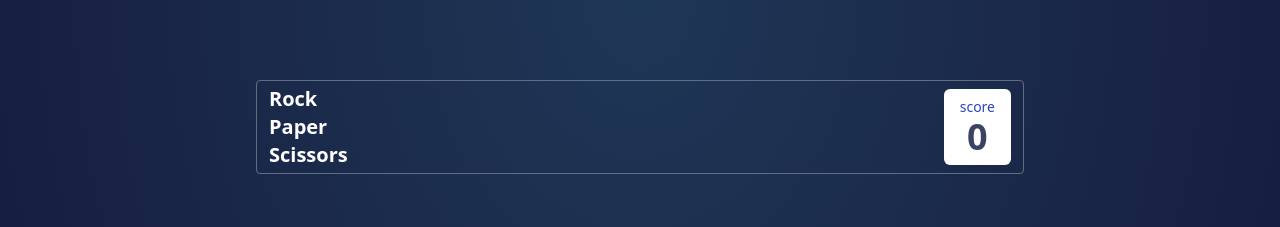
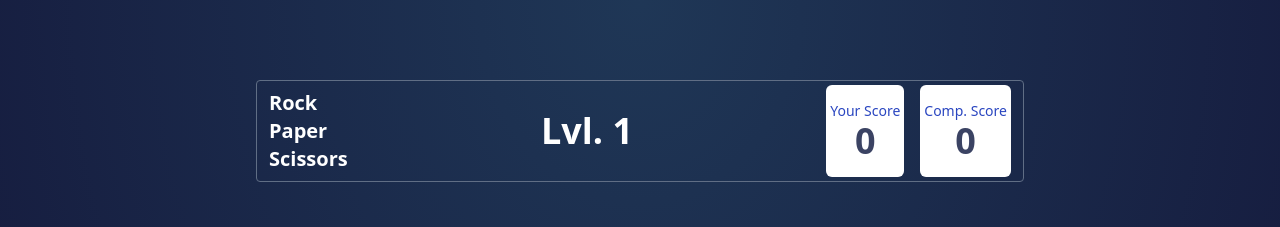
Before and after one commit to Kareem24/rock-paper, a React (Vite) app: page / in a window 1280 px wide. Shown: the top 227 px of the page. Built offline with nearby package versions, Linux system fonts and the light colour scheme.

Commit message:
Feat: implement level change feature and computer score count

```diff
--- a/src/App.jsx
+++ b/src/App.jsx
@@ -1,6 +1,6 @@
 import Header from './components/Header'
 import Button from './components/Button'
-import Mainpage from './pages/Mainpage'
+import MainPage from './pages/Mainpage'
 import YouWin from './pages/Youwin'
 import { BrowserRouter, Route, Routes } from 'react-router-dom'
 import Modal from './components/Modal'
@@ -13,17 +13,20 @@ function App() {
   const [image, setImage] = useState(null)
   const [image2, setImage2] = useState(null)
   const [winMessage, setWinMessage] = useState('')
-  const[showWinMessage,setShowWinMessage]=useState(false)
+  const [showWinMessage,setShowWinMessage]=useState(false)
   const [score, setScore] = useState(0)
-  const[housePick,setHousePick] =useState(false)
+  const [compScore, setCompScore] = useState(0)
+  const [housePick, setHousePick] = useState(false)
+  const [counter, setCounter] = useState(0)
+
 
 
   return (
     <div className='bg-[radial-gradient(ellipse_at_top,_var(--tw-gradient-stops))] from-start to-end w-full min-h-screen pt-8 md:pt-20 relative'>
-      <Header score={score} />
+      <Header score={score}  compScore={compScore} counter={counter} setCounter={setCounter}  />
       <BrowserRouter>
         <Routes>
-          <Route path="/" element={<Mainpage setImage={setImage} setImage2={setImage2} setWinMessage={setWinMessage} setScore={setScore} setHousePick={ setHousePick} setShowWinMessage={setShowWinMessage}/>}></Route>
+          <Route path="/" element={<MainPage setImage={setImage} setImage2={setImage2} setWinMessage={setWinMessage} setScore={setScore} setHousePick={ setHousePick} setShowWinMessage={setShowWinMessage} setCompScore={setCompScore} setCounter={setCounter}  />}></Route>
           <Route path="win" element={
             <YouWin image={image} image2={image2}housePick={housePick} showWinMessage={showWinMessage}>
               <WinMessage winMessage={winMessage} setHousePick={ setHousePick} setShowWinMessage={setShowWinMessage} />
--- a/src/components/Header.jsx
+++ b/src/components/Header.jsx
@@ -1,16 +1,39 @@
-const Header = ({score}) => {
+/* eslint-disable react/prop-types */
+import { useEffect, useState } from "react"
+
+const Header = ({ score, compScore ,counter,setCounter}) => {
+  let [level, setLevel] = useState(1)
+
+  useEffect(() => {
+  if (counter > 10) {
+    setLevel(level=> level+1)
+    setCounter(0)
+
+  }
+
+
+  },[counter])
+  // if (score > 2) {
+  //   setLevel(level=>level+1)
+  // }
   return (
    <header className='flex justify-between py-1 px-3 border-headerOutline rounded md:w-[60%] w-[90%] border m-auto items-center'>
         <div>
           <p className=' text-lg font-bold md:text-xl capitalize text-white'>rock</p>
           <p className=' text-lg font-bold md:text-xl capitalize text-white'>paper</p>
           <p className=' text-lg font-bold md:text-xl capitalize text-white'>Scissors</p>
-        </div>
-        <div>
-          <div className=' rounded-md bg-white  py-2 px-4 text-center'>
+      </div>
+      <p className='font-bold text-xl lg:text-4xl text-white '>Lvl. { level}</p>
+        <div className="flex lg:gap-4 gap-2">
+          <div className=' rounded-md bg-white   py-1 px-1 lg:py-2 lg:py-4 text-center'>
 
-          <p className='text-sm text-scoreText'>score</p>
-          <p className='font-bold text-2xl lg:text-4xl text-darkText '>{ score}</p>
+          <p className='text-sm text-scoreText capitalize'>your score</p>
+          <p className='font-bold text-xl lg:text-4xl text-darkText '>{ score}</p>
+          </div>
+          <div className=' rounded-md bg-white  py-1 px-1 lg:py-2 lg:py-4 text-center'>
+
+          <p className='text-sm text-scoreText capitalize'>comp. score</p>
+          <p className='font-bold text-2xl lg:text-4xl text-darkText '>{compScore}</p>
           </div>
         </div>
       </header>
--- a/src/components/Modal.jsx
+++ b/src/components/Modal.jsx
@@ -6,7 +6,7 @@ const Modal = ({setIsModal}) => {
     </div>
     <div className='absolute top-0 z-10 max-h-screen flex justify-center items-center w-full'>
 
-    <img src={mobile} alt="" className='w-96 h-screen' onClick={()=>{setIsModal(false)}} />
+    <img src={mobile} alt="" className='w-96 h-screen cursor-pointer' onClick={()=>{setIsModal(false)}}/>
     </div>
   </>
   )
--- a/src/components/WinMessage.jsx
+++ b/src/components/WinMessage.jsx
@@ -1,4 +1,5 @@
-import React from 'react'
+/* eslint-disable react/prop-types */
+
 import { NavLink } from 'react-router-dom'
 
 const WinMessage = ({winMessage,setHousePick,setShowWinMessage}) => {
--- a/src/pages/Mainpage.jsx
+++ b/src/pages/Mainpage.jsx
@@ -5,23 +5,32 @@ import rock from '../assets/images/icon-rock.svg'
 import Image from '../components/Image'
 import { NavLink } from 'react-router-dom'
 import { data } from '../data'
-const Mainpage = ({ setImage,setImage2,setWinMessage,setScore,setHousePick,setShowWinMessage }) => {
+const MainPage = ({ setImage,setImage2,setWinMessage,setScore,setHousePick,setShowWinMessage ,setCompScore,setCounter,levelMsg}) => {
   const random = Math.floor(Math.random() * 3)
-  const checkWin = (user,house) => {
+
+
+  const checkWin = (user, house) => {
+      setCounter(counter=>counter+1)
     if (user.name === house.name) {
      setWinMessage('its a tie');
       return
     }
+
     if (user.name === 'paper' && house.name !== 'rock') {
       setWinMessage('you loose');
+      setCompScore(score=>score+1)
       return
     }
+
     if (user.name === 'rock' && house.name !== 'scissors') {
-     setWinMessage('you loose');
+      setWinMessage('you loose');
+      setCompScore(score=>score+1)
       return
     }
+
     if (user.name === 'scissors' && house.name !== 'paper') {
-     setWinMessage('you loose');
+      setWinMessage('you loose');
+      setCompScore(score=>score+1)
       return
     }
     setWinMessage('you win');
@@ -37,8 +46,8 @@ const Mainpage = ({ setImage,setImage2,setWinMessage,setScore,setHousePick,setSh
       setTimeout(() => {
         checkWin(iconSelect,data[Number(random)])
         setShowWinMessage(true)
-      }, 1000)
-  },1000)
+      }, 400)
+  },400)
 
     setImage(iconSelect)
     setImage2(data[Number(random)])
@@ -70,4 +79,5 @@ const Mainpage = ({ setImage,setImage2,setWinMessage,setScore,setHousePick,setSh
 }
 
 
-export default Mainpage
+
+export default MainPage
```
